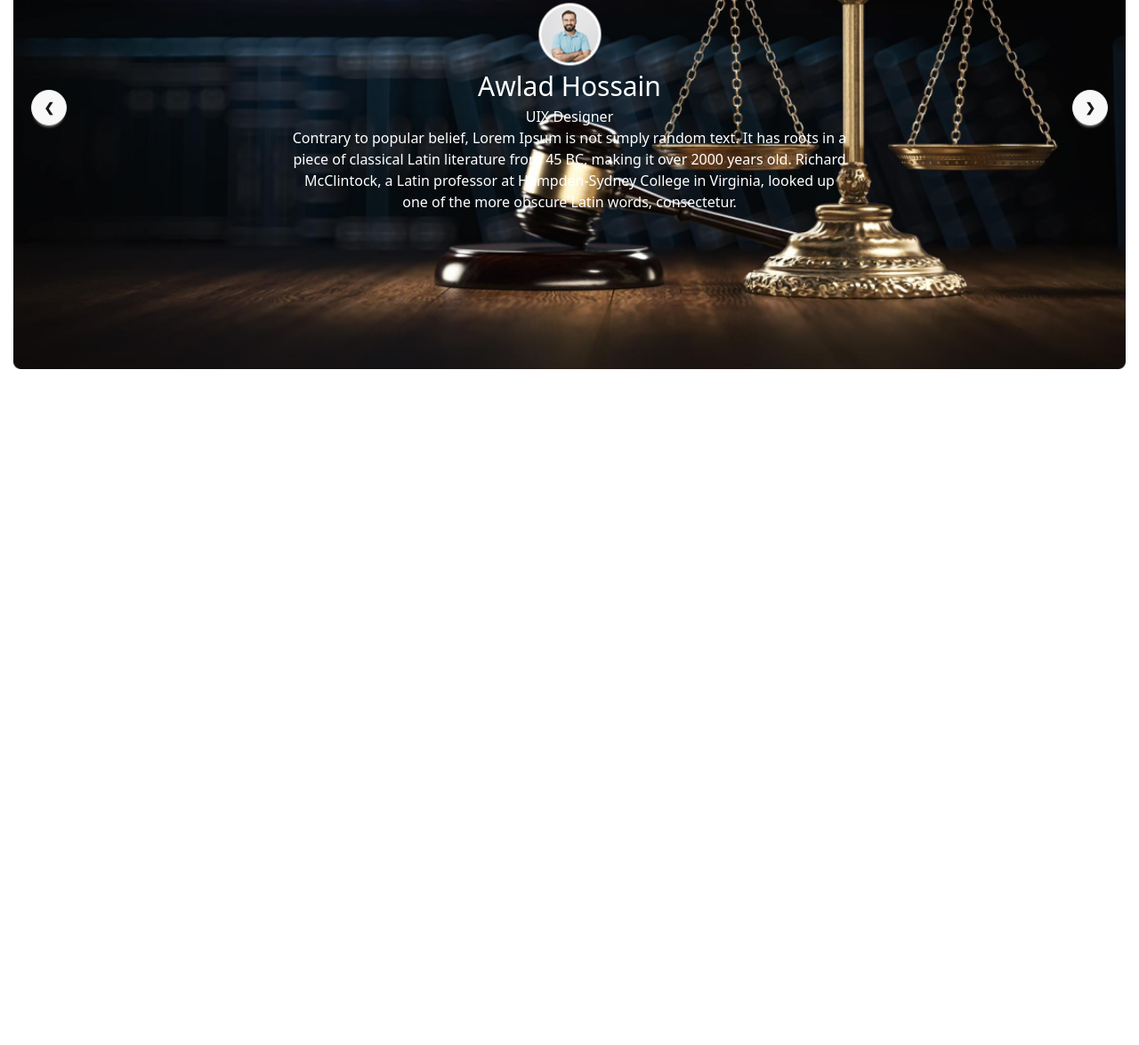
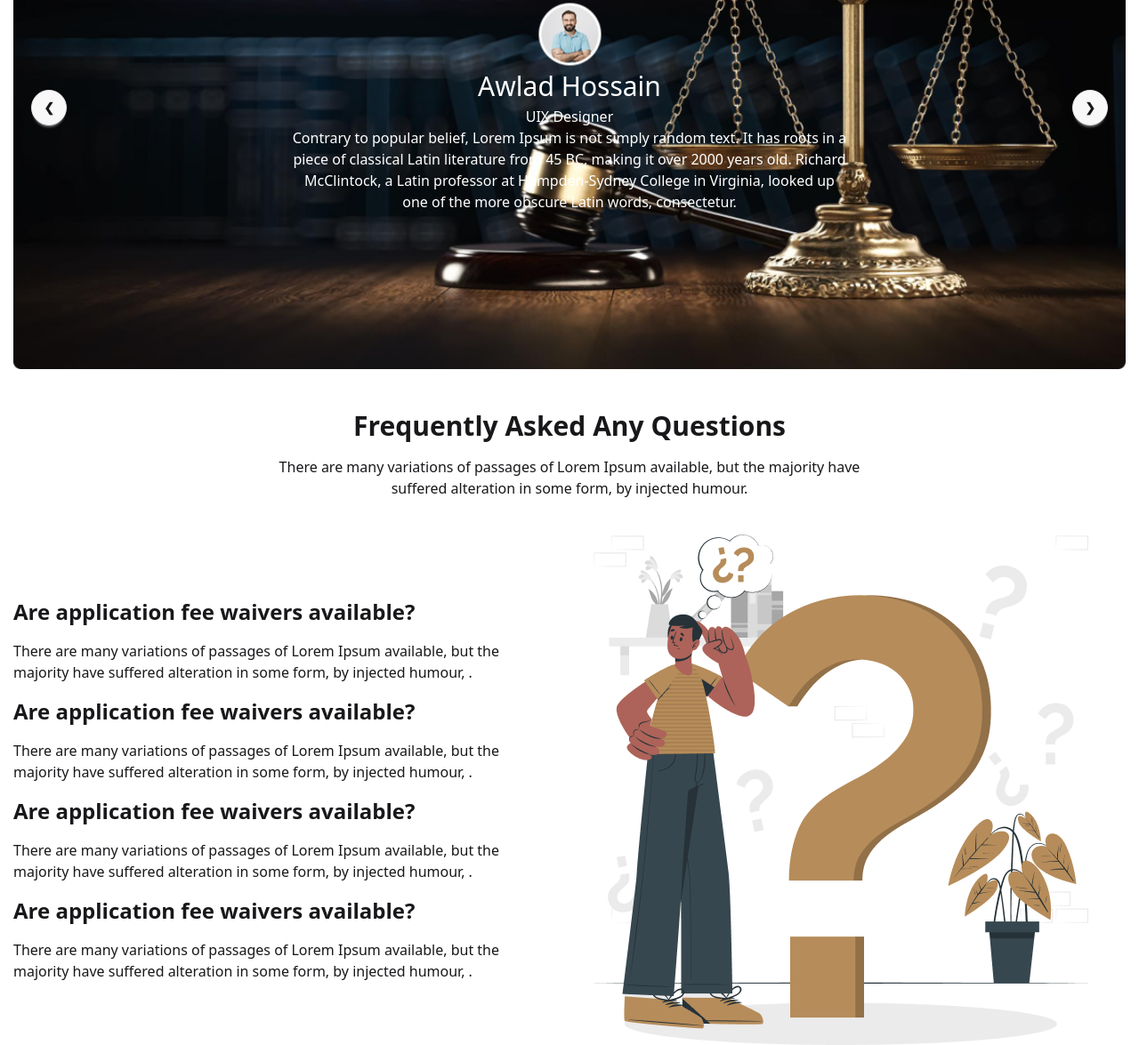
Before and after one commit to shadowrahmat/legal_solutions, a website: page index.html in a window 1280 px wide. Shown: the part 2024-3199 px from the top of the page at 89% size. Before the commit the page ends 2445 px from the top, so only its background shows below. Drawn offline with nearby package versions, Linux system fonts and the light colour scheme.

Commit message:
faq section done and contact us section start

```diff
--- a/index.html
+++ b/index.html
@@ -353,6 +353,50 @@
       </section>
       <!-- testimonial section end -->
       <!-- faq section start -->
+      <section class="w-[1250px] mx-auto mt-10 text-center">
+        <div class="w-[1250px] mx-auto mt-10 text-center">
+          <h1 class="text-3xl font-bold mb-4">
+            Frequently Asked Any Questions
+          </h1>
+          <p>
+            There are many variations of passages of Lorem Ipsum available, but
+            the majority have<br />
+            suffered alteration in some form, by injected humour.
+          </p>
+        </div>
+        <div class="grid grid-cols-2 w-[1250px] mx-auto mt-10 gap-10 justify-center items-center">
+          <div class="text-left space-y-4">
+            <h1 class="text-2xl font-bold">Are application fee waivers available?</h1>
+            <p>
+              There are many variations of passages of Lorem Ipsum available,
+              but the majority have suffered alteration in some form, by
+              injected humour, .
+            </p>
+            <h1 class="text-2xl font-bold">Are application fee waivers available?</h1>
+            <p>
+              There are many variations of passages of Lorem Ipsum available,
+              but the majority have suffered alteration in some form, by
+              injected humour, .
+            </p>
+            <h1 class="text-2xl font-bold">Are application fee waivers available?</h1>
+            <p>
+              There are many variations of passages of Lorem Ipsum available,
+              but the majority have suffered alteration in some form, by
+              injected humour, .
+            </p>
+            <h1 class="text-2xl font-bold">Are application fee waivers available?</h1>
+            <p>
+              There are many variations of passages of Lorem Ipsum available,
+              but the majority have suffered alteration in some form, by
+              injected humour, .
+            </p>
+          </div>
+          <div>
+            <img src="images/faq.png" alt="" />
+          </div>
+        </div>
+      </section>
+
       <!-- faq section end -->
     </main>
     <footer></footer>
```
